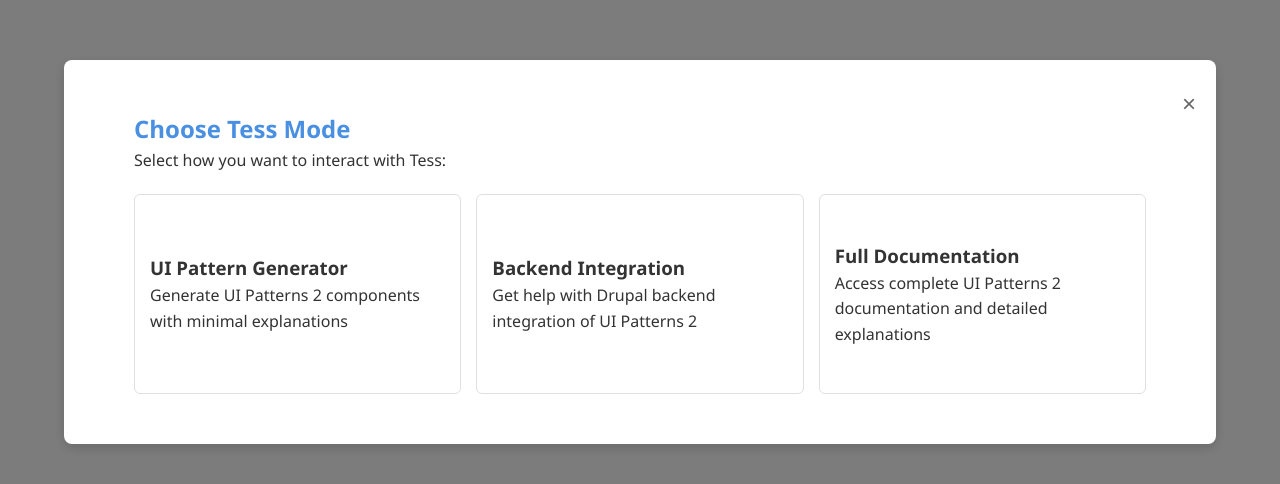
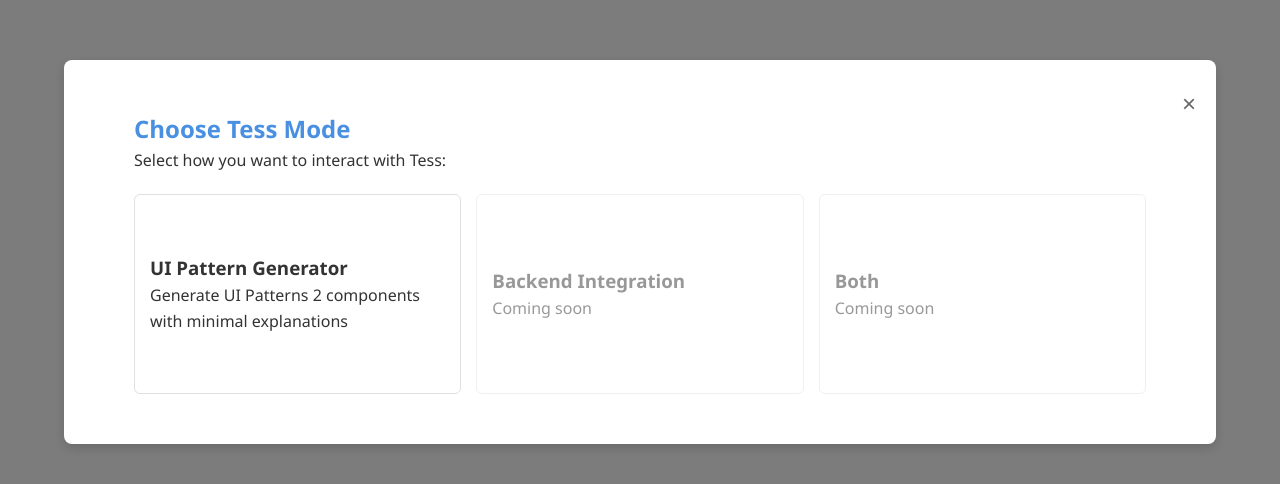
Before and after one commit to YassineTk/tess, a website: page public/index.html in a window 1280 px wide. Shown: the part 148-632 px from the top of the page. Drawn offline with nearby package versions, Linux system fonts and the light colour scheme; no server answers.

Commit message:
Hide incompleted modes (awaiting docs architecture fix)

```diff
--- a/public/css/styles.css
+++ b/public/css/styles.css
@@ -423,3 +423,8 @@
   background-color: rgba(255, 0, 0, 0.1);
   color: #ff4d4d;
 }
+
+.pointer-events-none {
+  pointer-events: none;
+  opacity: 0.5;
+}
--- a/public/index.html
+++ b/public/index.html
@@ -21,14 +21,14 @@
           <p>Generate UI Patterns 2 components with minimal explanations</p>
         </div>
 
-        <div class="mode-option" data-mode="backend">
+        <div class="mode-option pointer-events-none" data-mode="backend">
           <h3>Backend Integration</h3>
-          <p>Get help with Drupal backend integration of UI Patterns 2</p>
+          <p>Coming soon</p>
         </div>
 
-        <div class="mode-option" data-mode="full">
-          <h3>Full Documentation</h3>
-          <p>Access complete UI Patterns 2 documentation and detailed explanations</p>
+        <div class="mode-option pointer-events-none" data-mode="full">
+          <h3>Both</h3>
+          <p>Coming soon</p>
         </div>
       </div>
     </div>
```
